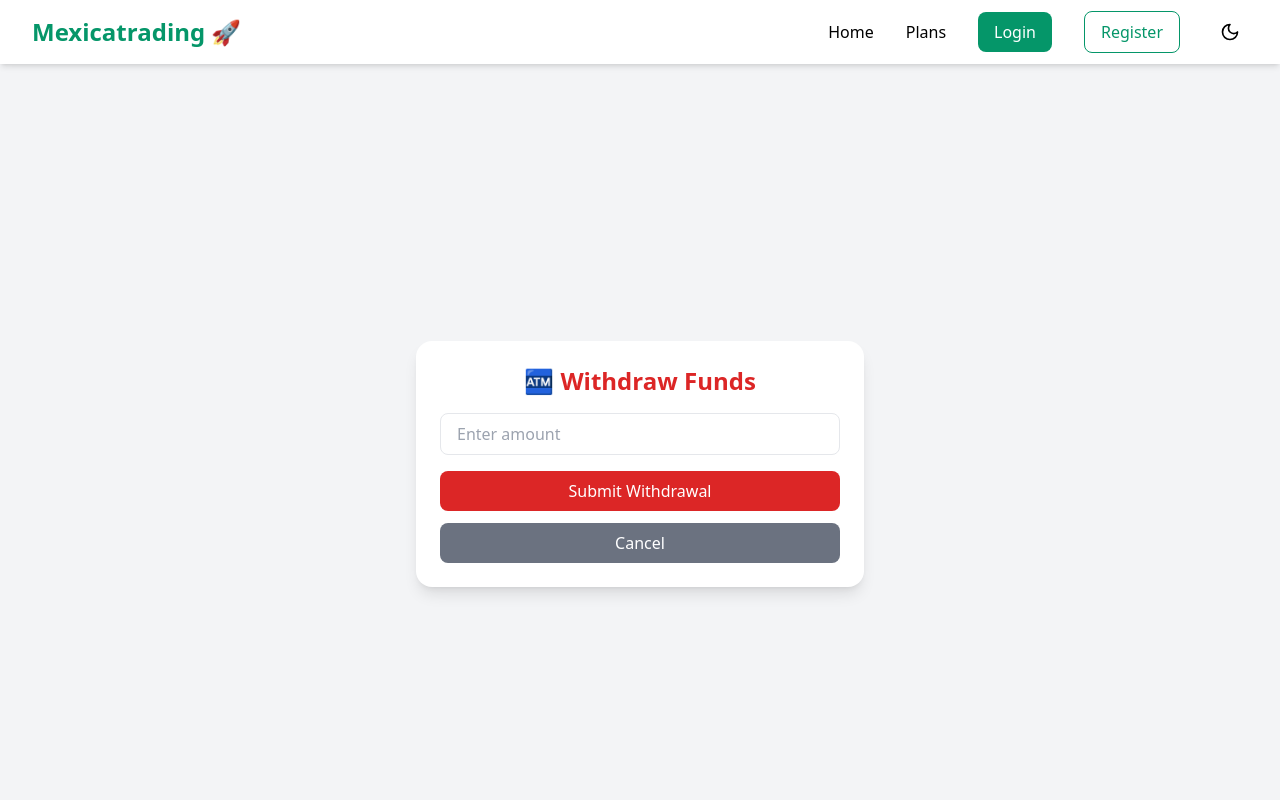
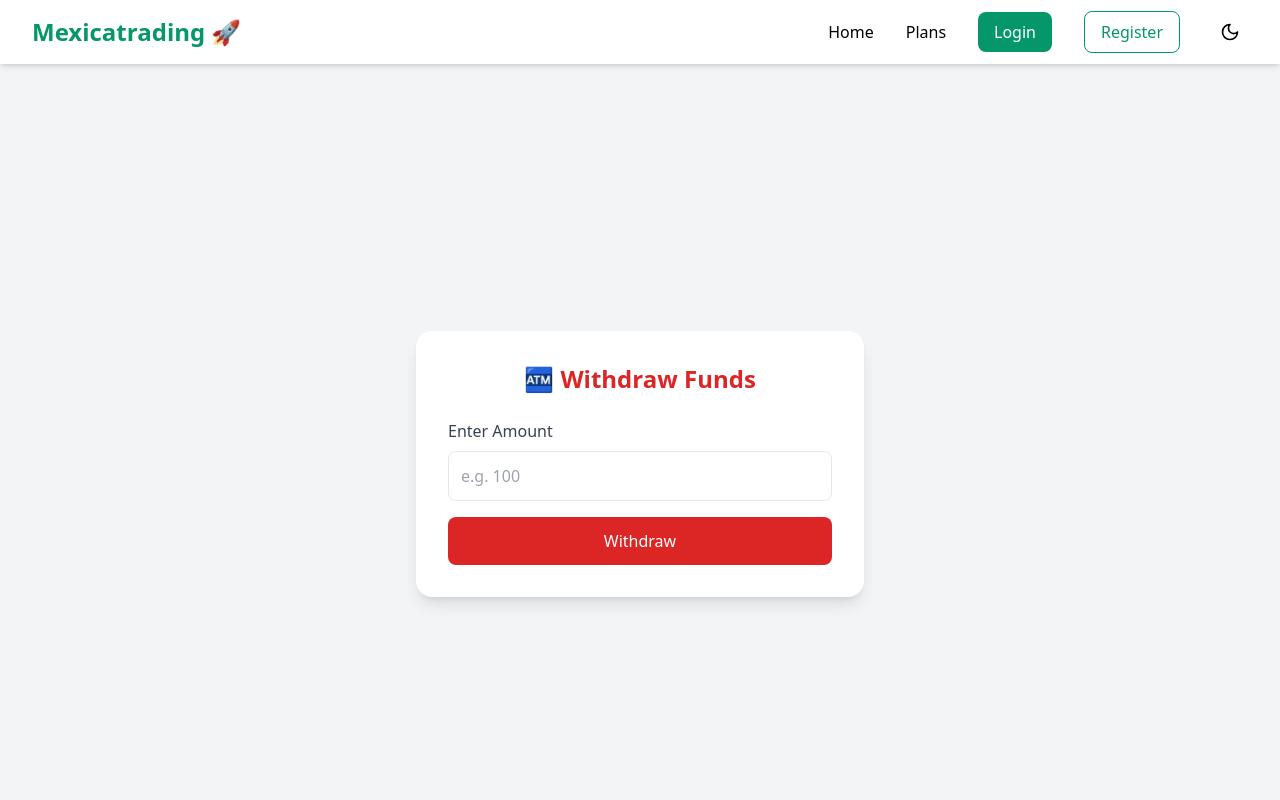
Before and after one commit to cchidiebere64-dot/Mexicatrading, a React (Vite) app: page /withdraw in a window 1280 px wide. Shown: the top 800 px of the page. Built offline with nearby package versions, Linux system fonts and the light colour scheme.

Commit message:
Update Withdraw.jsx

```diff
--- a/src/pages/Withdraw.jsx
+++ b/src/pages/Withdraw.jsx
@@ -1,59 +1,63 @@
 import { useState } from "react";
 import axios from "axios";
-import { useNavigate } from "react-router-dom";
 
 export default function Withdraw() {
   const API_URL = "https://mexicatradingbackend.onrender.com";
   const [amount, setAmount] = useState("");
-  const navigate = useNavigate();
+  const [loading, setLoading] = useState(false);
 
   const handleWithdraw = async (e) => {
     e.preventDefault();
+    if (!amount || isNaN(amount) || amount <= 0) {
+      alert("❌ Please enter a valid amount.");
+      return;
+    }
     try {
+      setLoading(true);
       const token = sessionStorage.getItem("token");
       await axios.post(
         `${API_URL}/api/withdraw`,
         { amount },
         { headers: { Authorization: `Bearer ${token}` } }
       );
-      alert("✅ Withdrawal successful!");
-      navigate("/dashboard"); // go back after withdraw
+      alert("✅ Withdrawal request submitted successfully!");
+      setAmount("");
     } catch (err) {
       alert(err.response?.data?.message || "❌ Withdrawal failed");
+    } finally {
+      setLoading(false);
     }
   };
 
   return (
     <div className="flex items-center justify-center min-h-screen bg-gray-100 dark:bg-gray-900">
-      <form
-        onSubmit={handleWithdraw}
-        className="bg-white dark:bg-gray-800 p-6 rounded-2xl shadow-lg w-full max-w-md"
-      >
-        <h2 className="text-2xl font-bold text-center text-red-600 mb-4">
+      <div className="bg-white dark:bg-gray-800 p-8 rounded-2xl shadow-lg w-full max-w-md">
+        <h2 className="text-2xl font-bold text-center mb-6 text-red-600">
           🏧 Withdraw Funds
         </h2>
+        <form onSubmit={handleWithdraw} className="space-y-4">
+          <div>
+            <label className="block text-gray-700 dark:text-gray-300 mb-2">
+              Enter Amount
+            </label>
             <input
               type="number"
-          placeholder="Enter amount"
               value={amount}
               onChange={(e) => setAmount(e.target.value)}
+              placeholder="e.g. 100"
+              className="w-full p-3 border rounded-lg dark:bg-gray-700 dark:text-white"
               required
-          className="w-full px-4 py-2 mb-4 border rounded-lg focus:ring focus:ring-red-400 dark:bg-gray-700 dark:text-white"
             />
+          </div>
           <button
             type="submit"
-          className="w-full bg-red-600 text-white py-2 rounded-lg hover:bg-red-700 transition"
+            disabled={loading}
+            className="w-full bg-red-600 hover:bg-red-700 text-white py-3 rounded-lg transition"
           >
-          Submit Withdrawal
-        </button>
-        <button
-          type="button"
-          onClick={() => navigate("/dashboard")}
-          className="w-full mt-3 bg-gray-500 text-white py-2 rounded-lg hover:bg-gray-600 transition"
-        >
-          Cancel
+            {loading ? "Processing..." : "Withdraw"}
           </button>
         </form>
       </div>
+    </div>
   );
 }
```
Lines whose indentation alone changed are shown as unchanged.
